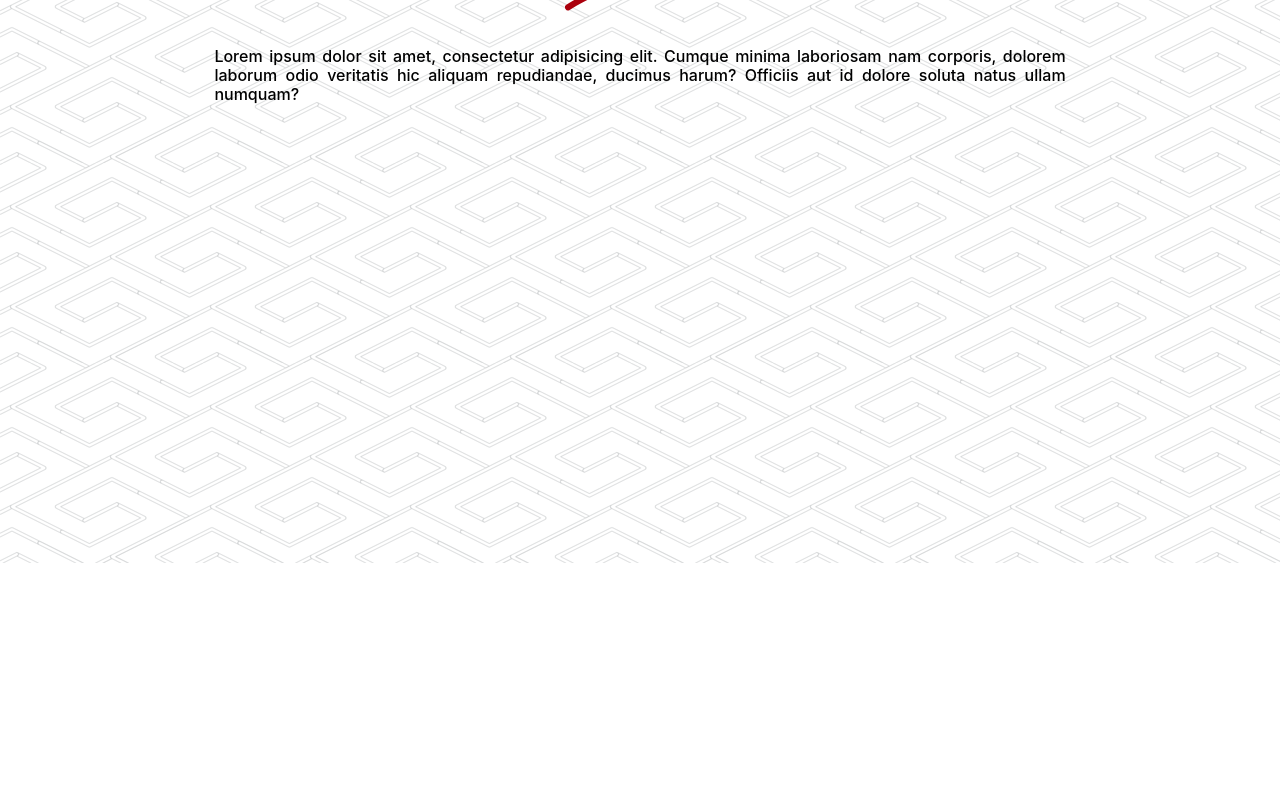
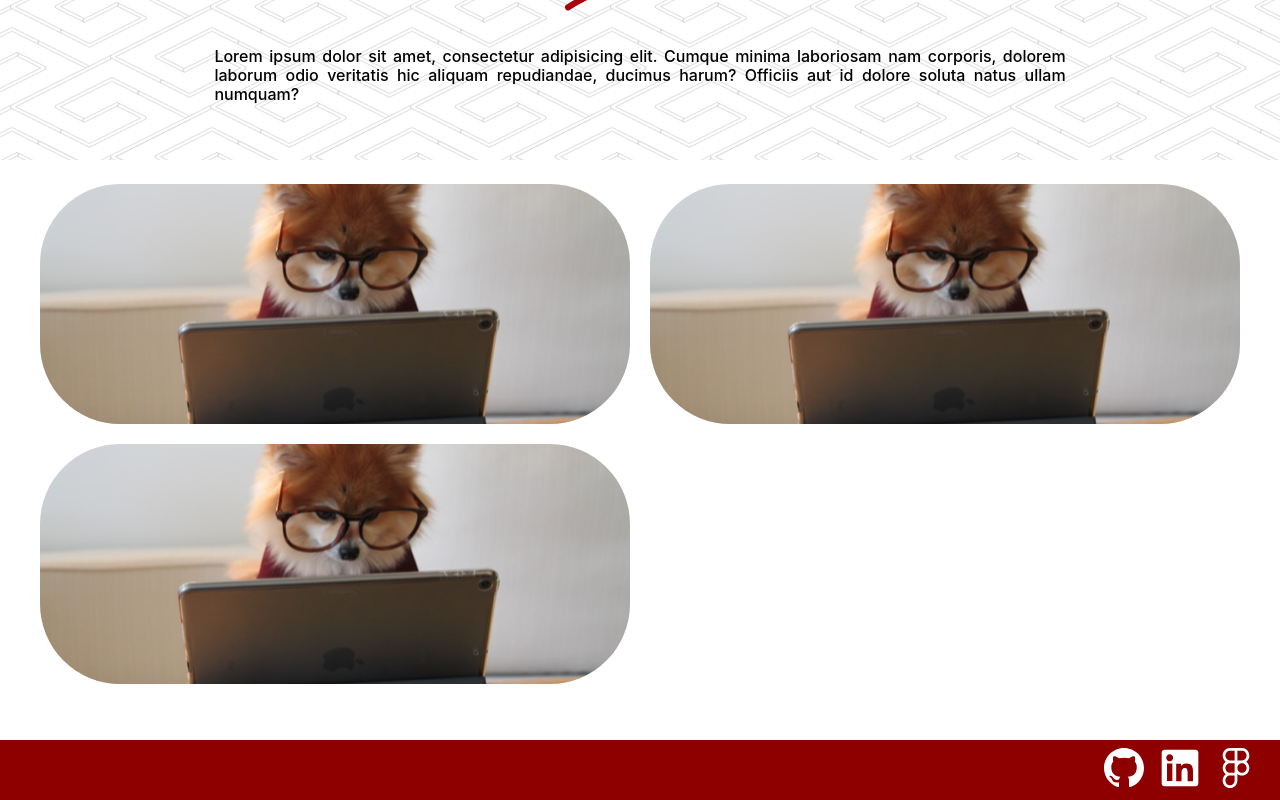
Before and after one commit to smolto/personal-portfolio, a React (Create React App) app: page /work in a window 1280 px wide. Shown: the part 237-1037 px from the top of the page. Before the commit the page ends 800 px from the top, so only its background shows below. Built offline with nearby package versions, Linux system fonts and the light colour scheme.

Commit message:
Pruebas para el grid de los proyectos

```diff
--- a/src/pages/MyWorkPage/MyWorkPage.css
+++ b/src/pages/MyWorkPage/MyWorkPage.css
@@ -1,6 +1,71 @@
 .border-separator {
   display: none;
-  /* border: 0.4px solid black */
+}
+
+.smm__container-wrapper__projects-container {
+  margin-top: 2rem;
+  background-color: var(--white);
+  width: 100%;
+  padding-bottom: 2rem;
+}
+
+.smm__container-wrapper__footer-component {
+  width: 100%;
+  bottom: 0;
+  padding: 0.5rem;
+  background-color: var(--primary-color-dark);
+}
+
+.smm__container-wrapper__components__project-component {
+  padding: 1.5rem;
+  display: grid;
+  grid-template-columns: repeat(1, 1fr);
+  justify-content: center;
+  align-content: center;
+  grid-gap: 20px;
+}
+
+.smm__container-wrapper__components__project-component__project {
+  transition: all;
+  -webkit-transition: all;
+  -moz-transition: all;
+  -ms-transition: all;
+  -o-transition: all;
+  transition-duration: 0.7s;
+
+  display: flex;
+  justify-items: center;
+  align-self: center;
+
+
+  background: url('./../../shared/assets/projects/project1.svg') no-repeat;
+  background-size: 100%;
+  background-size: cover;
+  background-clip: border-box;
+  background-position: center;
+
+  height: 12rem;
+
+  border-radius: 5rem;
+  -webkit-border-radius: 5rem;
+  -moz-border-radius: 5rem;
+  -ms-border-radius: 5rem;
+  -o-border-radius: 5rem;
+}
+
+.smm__container-wrapper__components__project-component__project:hover{
+  filter: grayscale(50%);
+  -webkit-filter: grayscale(50%);
+}
+
+@media (min-width: 768px) {
+  .smm__container-wrapper__components__project-component {
+    grid-template-columns: repeat(2, 1fr);
+  }
+
+  .smm__container-wrapper__components__project-component__project {
+    height: 15rem;
+  }
 }
 
 @media (min-width: 1300px) {
@@ -9,4 +74,8 @@
     border: 0.4px solid black;
     margin: 2rem 1rem
   }
+
+  .smm__container-wrapper__components__project-component {
+    grid-template-columns: repeat(3, 1fr);
+  }
 }
--- a/src/pages/MyWorkPage/MyWorkPage.js
+++ b/src/pages/MyWorkPage/MyWorkPage.js
@@ -5,6 +5,7 @@
 
 //IMAGES
 import signature from 'src/shared/assets/signature.svg'
+import project1 from 'src/shared/assets/projects/project1.svg'
 
 //STYLES
 import 'src/pages/MyWorkPage/MyWorkPage.css'
@@ -67,6 +68,33 @@
               <div className="border-separator"></div>
             </Landing>
           </div>
+
+          <div className="smm__container-wrapper">
+            <div className="smm__container-wrapper__projects-container">
+              <div className="smm__container-wrapper">
+                <div className="smm__container-wrapper__components">
+                  <div className="smm__container-wrapper__components__project-component">
+                    <div className="smm__container-wrapper__components__project-component__project">
+
+                    </div>
+                    <div className="smm__container-wrapper__components__project-component__project">
+
+                    </div>
+                    <div className="smm__container-wrapper__components__project-component__project">
+
+                    </div>
+                  </div>
+                </div>
+              </div>
+            </div>
+            <div className="smm__container-wrapper__footer-component">
+              <div className="smm__container-wrapper">
+                <div className="smm__container-wrapper__components">
+                  <Footer />
+                </div>
+              </div>
+            </div>
+          </div>
         </div>
       </div>
     </>
--- a/src/shared/styles/root.css
+++ b/src/shared/styles/root.css
@@ -52,6 +52,7 @@
 
 @media (min-width: 1300px) {
   .smm__container-wrapper {
+    width: 100%;
     display: flex;
     align-items: center;
     flex-direction: column;
```
Also changed, not shown: src/shared/assets/projects/project1.svg (added).
